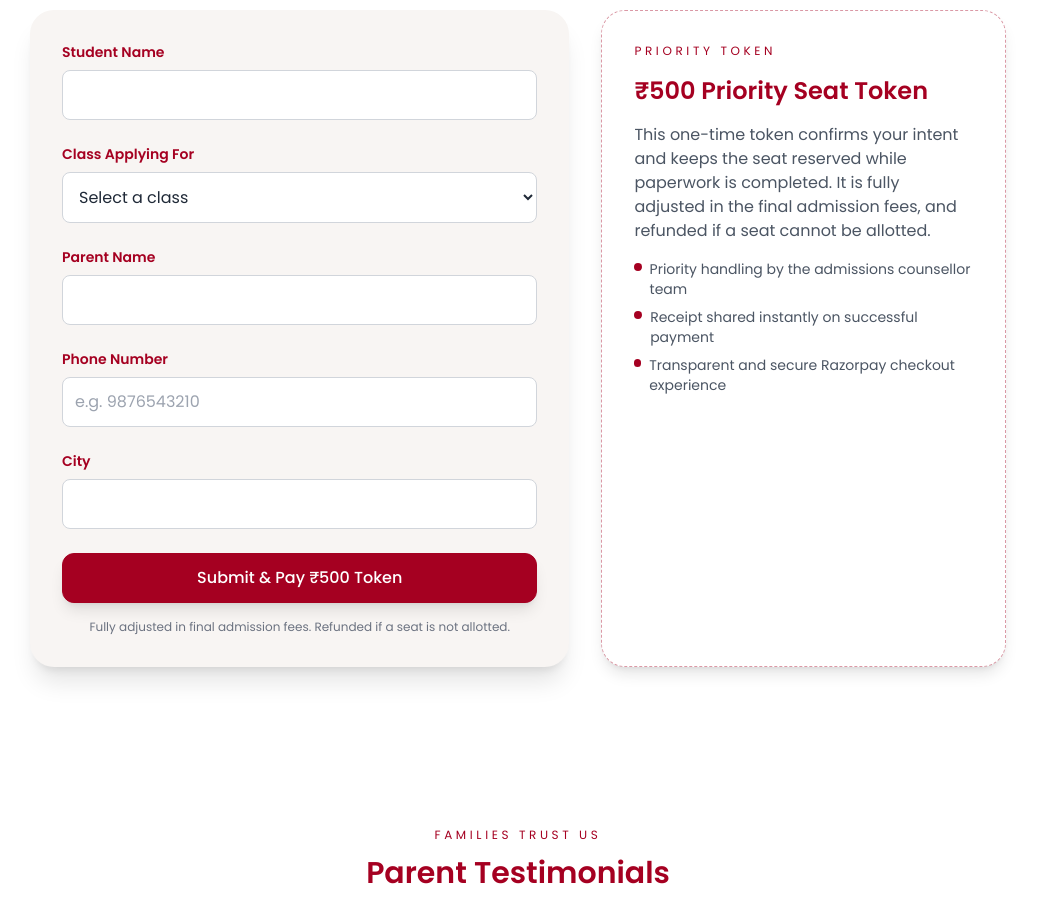
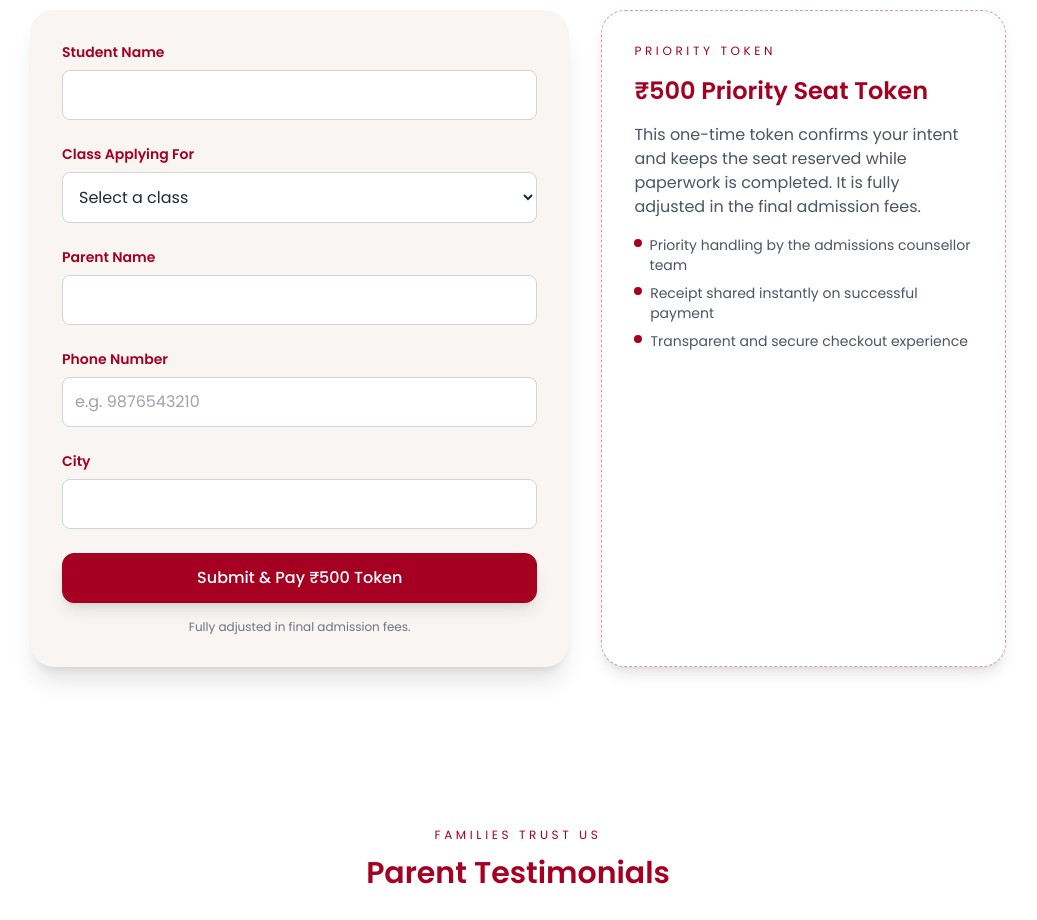
Before and after one commit to imagicity-stack/Mount-Litera-Website, a Next.js app: page /admissions in a window 1280 px wide. Shown: the part 1440-2360 px from the top of the page, without its empty margins (122-1159 px from the left). Built offline with nearby package versions, Linux system fonts and the light colour scheme.

Commit message:
Refine admission fee descriptions and checkout text
Removed redundant phrases regarding admission fees and updated checkout experience description.

```diff
--- a/components/admissions/QuickForm.jsx
+++ b/components/admissions/QuickForm.jsx
@@ -14,8 +14,7 @@ const classOptions = [
   'Grade 6',
   'Grade 7',
   'Grade 8',
-  'Grade 9',
-  'Grade 10'
+  'Grade 9'
 ];
 
 export default function QuickForm() {
@@ -256,7 +255,7 @@ export default function QuickForm() {
                 {isSubmitting ? 'Processing…' : 'Submit & Pay ₹500 Token'}
               </button>
               <p className="text-xs text-gray-500 text-center">
-                Fully adjusted in final admission fees. Refunded if a seat is not allotted.
+                Fully adjusted in final admission fees.
               </p>
             </div>
             {status && (
@@ -276,7 +275,7 @@ export default function QuickForm() {
             <h3 className="text-2xl font-semibold text-cardinal">₹500 Priority Seat Token</h3>
             <p className="text-gray-600 text-sm md:text-base">
               This one-time token confirms your intent and keeps the seat reserved while paperwork is completed. It is fully
-              adjusted in the final admission fees, and refunded if a seat cannot be allotted.
+              adjusted in the final admission fees.
             </p>
             <ul className="space-y-2 text-sm text-gray-600">
               <li className="flex items-start gap-2">
@@ -289,7 +288,7 @@ export default function QuickForm() {
               </li>
               <li className="flex items-start gap-2">
                 <span className="mt-1 inline-block h-2 w-2 rounded-full bg-cardinal" aria-hidden="true" />
-                Transparent and secure Razorpay checkout experience
+                Transparent and secure checkout experience
               </li>
             </ul>
           </div>
```
